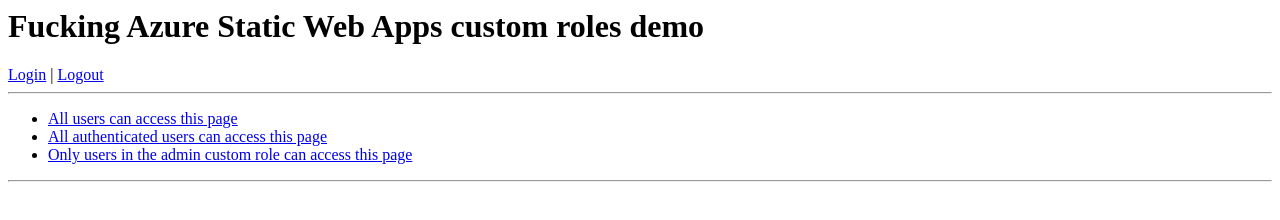
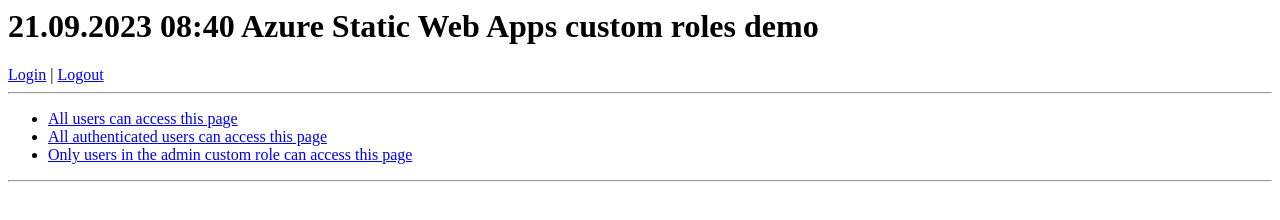
Before and after one commit to SteffenBraeunig/my-custom-roles-app, a plain HTML site: page frontend/index.html in a window 1280 px wide. Drawn offline with Linux system fonts and the light colour scheme; no server answers.

Commit message:
Update index.html

```diff
--- a/frontend/index.html
+++ b/frontend/index.html
@@ -13,7 +13,7 @@
 </head>
 
 <body>
-    <h1>Fucking Azure Static Web Apps custom roles demo</h1>
+    <h1>21.09.2023 08:40 Azure Static Web Apps custom roles demo</h1>
     <div>
         <a href="/.auth/login/aad">Login</a> | <a href="/.auth/logout">Logout</a>
     </div>
```
